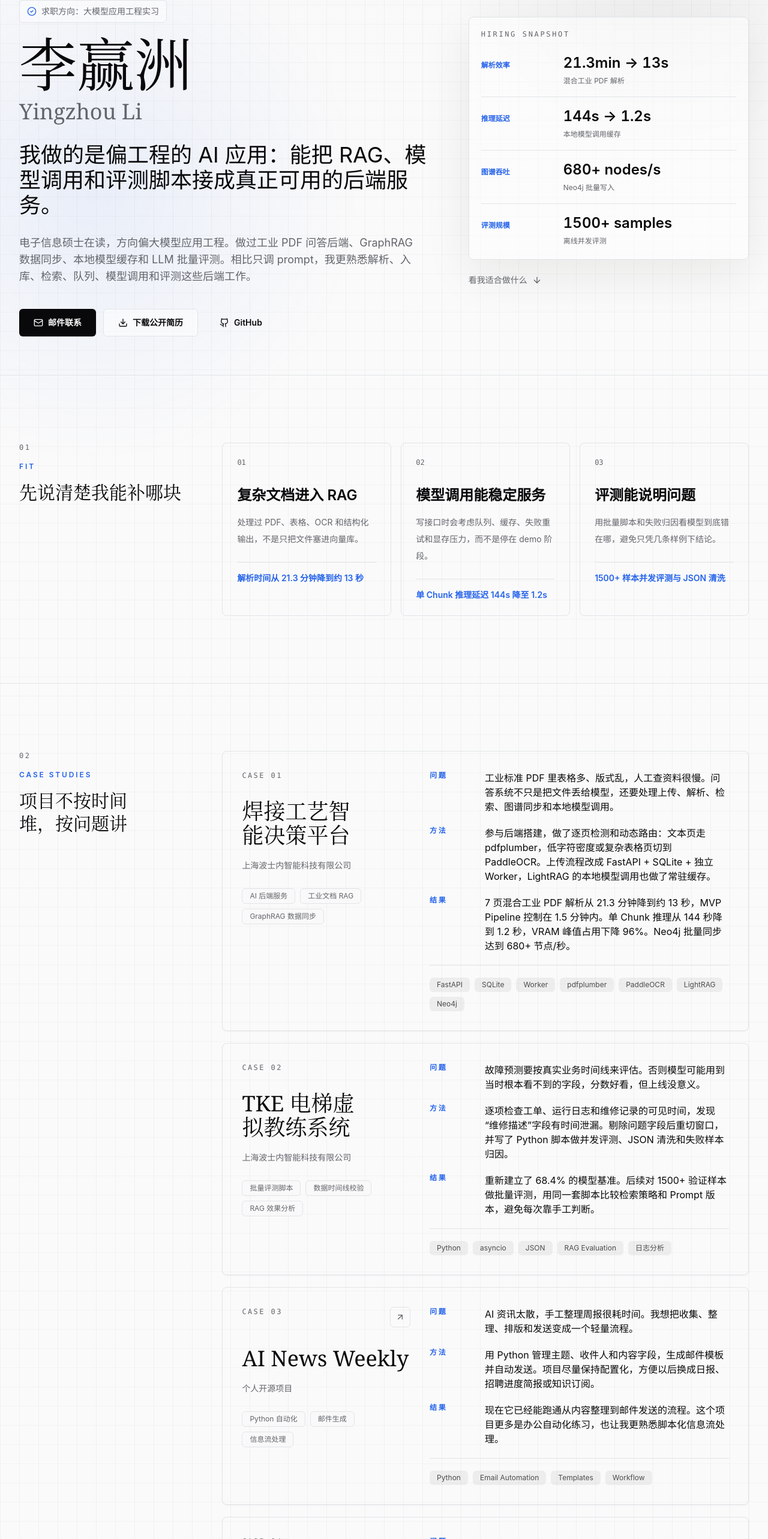
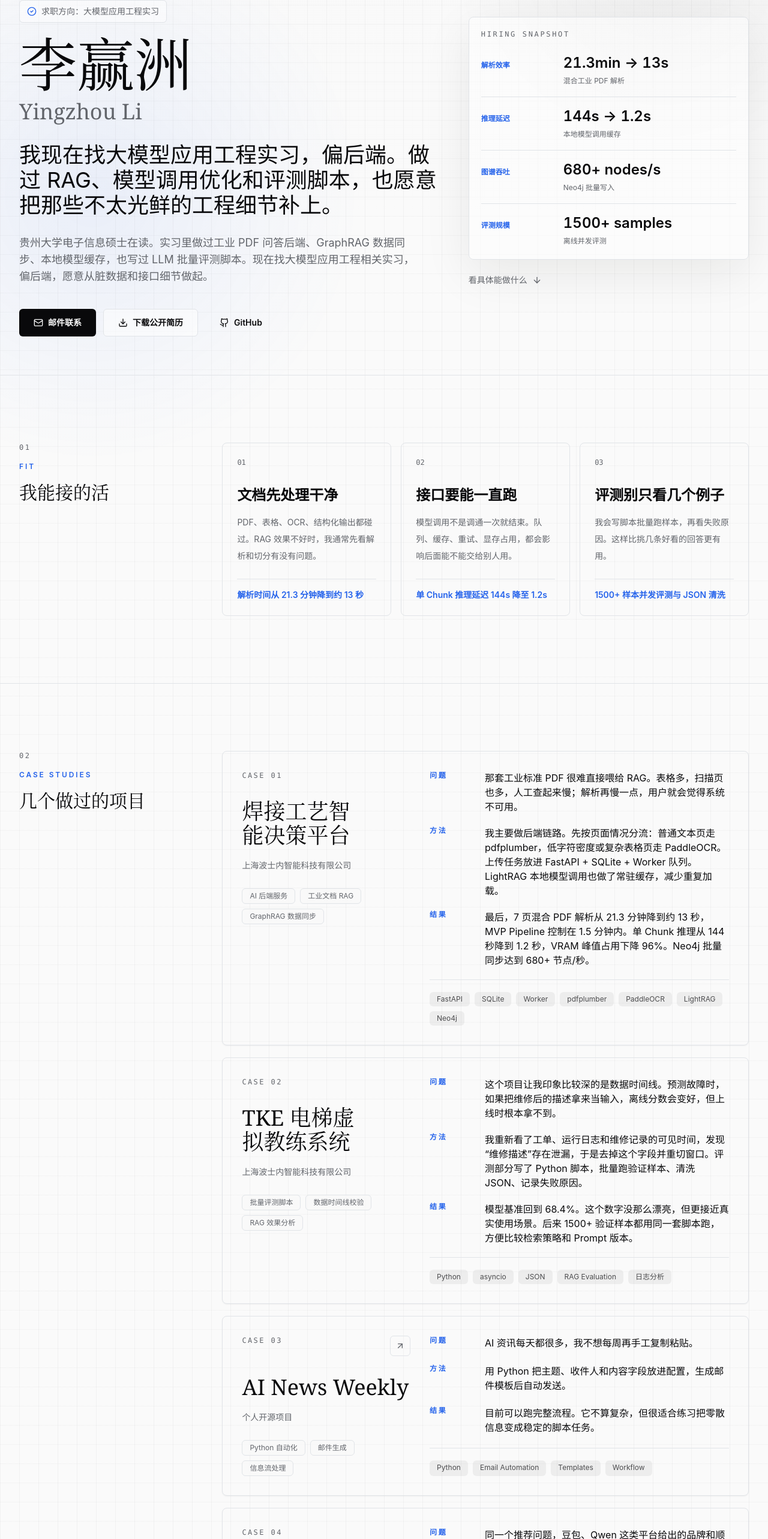
Before and after one commit to 20082123/my-flow-resume, a Next.js app: page / in a window 1280 px wide. Shown: the part 184-2750 px from the top of the page at 60% size. Built offline with nearby package versions, Linux system fonts and the light colour scheme.

Commit message:
Make resume copy more human

```diff
--- a/src/app/layout.tsx
+++ b/src/app/layout.tsx
@@ -5,7 +5,7 @@ import "./globals.css";
 const siteUrl = "https://www.my-flow.top";
 const title = "李赢洲 | 大模型应用工程实习";
 const description =
-  "李赢洲的中文求职简历网站，聚焦 RAG、GraphRAG、FastAPI、LLM 评测与 AI 应用工程。";
+  "李赢洲的中文求职网站，记录 RAG 后端、GraphRAG、FastAPI 和 LLM 评测相关项目。";
 
 export const metadata: Metadata = {
   metadataBase: new URL(siteUrl),
--- a/src/app/page.tsx
+++ b/src/app/page.tsx
@@ -25,21 +25,21 @@ const navItems = [
 
 const capabilityTracks = [
   {
-    title: "复杂文档进入 RAG",
+    title: "文档先处理干净",
     summary:
-      "处理过 PDF、表格、OCR 和结构化输出，不是只把文件塞进向量库。",
+      "PDF、表格、OCR、结构化输出都碰过。RAG 效果不好时，我通常先看解析和切分有没有问题。",
     proof: "解析时间从 21.3 分钟降到约 13 秒",
   },
   {
-    title: "模型调用能稳定服务",
+    title: "接口要能一直跑",
     summary:
-      "写接口时会考虑队列、缓存、失败重试和显存压力，而不是停在 demo 阶段。",
+      "模型调用不是调通一次就结束。队列、缓存、重试、显存占用，都会影响后面能不能交给别人用。",
     proof: "单 Chunk 推理延迟 144s 降至 1.2s",
   },
   {
-    title: "评测能说明问题",
+    title: "评测别只看几个例子",
     summary:
-      "用批量脚本和失败归因看模型到底错在哪，避免只凭几条样例下结论。",
+      "我会写脚本批量跑样本，再看失败原因。这样比挑几条好看的回答更有用。",
     proof: "1500+ 样本并发评测与 JSON 清洗",
   },
 ];
@@ -156,7 +156,7 @@ export default function Home() {
             </span>
           </h1>
           <p className="mt-8 max-w-3xl text-2xl leading-10 text-ink sm:text-4xl sm:leading-[1.16]">
-            我做的是偏工程的 AI 应用：能把 RAG、模型调用和评测脚本接成真正可用的后端服务。
+            我现在找大模型应用工程实习，偏后端。做过 RAG、模型调用优化和评测脚本，也愿意把那些不太光鲜的工程细节补上。
           </p>
           <p className="mt-7 max-w-2xl text-base leading-8 text-muted sm:text-lg">
             {profile.summary}
@@ -219,7 +219,7 @@ export default function Home() {
             href="#fit"
             className="mt-6 inline-flex items-center gap-2 text-sm font-medium text-muted transition hover:text-ink"
           >
-            看我适合做什么
+            看具体能做什么
             <ArrowDown className="size-4" aria-hidden="true" />
           </a>
         </aside>
@@ -229,7 +229,7 @@ export default function Home() {
         id="fit"
         step="01"
         eyebrow="Fit"
-        title="先说清楚我能补哪块"
+        title="我能接的活"
       >
         <div className="grid gap-4 md:grid-cols-3">
           {capabilityTracks.map((track, index) => (
@@ -258,7 +258,7 @@ export default function Home() {
         id="projects"
         step="02"
         eyebrow="Case Studies"
-        title="项目不按时间堆，按问题讲"
+        title="几个做过的项目"
       >
         <div className="grid gap-5">
           {projects.map((project, index) => (
@@ -338,7 +338,7 @@ export default function Home() {
         id="evidence"
         step="03"
         eyebrow="Evidence"
-        title="技能放回具体场景里看"
+        title="技能，按项目里实际用过的看"
       >
         <div className="grid gap-10 lg:grid-cols-[1fr_0.9fr]">
           <div className="grid gap-4">
@@ -398,7 +398,7 @@ export default function Home() {
         id="education"
         step="04"
         eyebrow="Education"
-        title="教育背景简单放这里"
+        title="教育背景"
       >
         <div className="grid gap-4 md:grid-cols-2">
           {education.map((item) => (
@@ -431,10 +431,10 @@ export default function Home() {
         <div className="mx-auto grid max-w-7xl gap-10 lg:grid-cols-[1fr_0.8fr]">
           <SectionIntro
             eyebrow="Contact"
-            title="如果团队正在做 RAG 后端、LLM 评测或 AI 应用工具，可以聊聊。"
+            title="如果你们缺一个能处理 RAG 后端、模型调用或评测脚本的实习生，可以发邮件给我。"
           >
             <p>
-              页面正文不放手机号和微信。需要完整联系方式的话，可以发邮件，或下载公开版 PDF 简历。
+              我没有把手机号和微信放在页面上。需要的话邮件里沟通，PDF 里也有公开版信息。
             </p>
           </SectionIntro>
           <div className="flex flex-col justify-end gap-3">
--- a/src/data/profile.ts
+++ b/src/data/profile.ts
@@ -19,9 +19,9 @@ export const profile = {
   githubLabel: "github.com/20082123",
   resumePath: "/li-yingzhou-resume-public.pdf",
   headline:
-    "做过 RAG 后端、模型调用优化和批量评测，更关心系统最后能不能稳定跑起来。",
+    "我主要做 RAG 和大模型应用后端。最近一段时间都在处理文档解析、模型调用和评测脚本这些工程细节。",
   summary:
-    "电子信息硕士在读，方向偏大模型应用工程。做过工业 PDF 问答后端、GraphRAG 数据同步、本地模型缓存和 LLM 批量评测。相比只调 prompt，我更熟悉解析、入库、检索、队列、模型调用和评测这些后端工作。",
+    "贵州大学电子信息硕士在读。实习里做过工业 PDF 问答后端、GraphRAG 数据同步、本地模型缓存，也写过 LLM 批量评测脚本。现在找大模型应用工程相关实习，偏后端，愿意从脏数据和接口细节做起。",
 };
 
 export const proofPoints = [
@@ -111,11 +111,11 @@ export const projects = [
     org: "上海波士内智能科技有限公司",
     tags: ["AI 后端服务", "工业文档 RAG", "GraphRAG 数据同步"],
     problem:
-      "工业标准 PDF 里表格多、版式乱，人工查资料很慢。问答系统不只是把文件丢给模型，还要处理上传、解析、检索、图谱同步和本地模型调用。",
+      "那套工业标准 PDF 很难直接喂给 RAG。表格多，扫描页也多，人工查起来慢；解析再慢一点，用户就会觉得系统不可用。",
     method:
-      "参与后端搭建，做了逐页检测和动态路由：文本页走 pdfplumber，低字符密度或复杂表格页切到 PaddleOCR。上传流程改成 FastAPI + SQLite + 独立 Worker，LightRAG 的本地模型调用也做了常驻缓存。",
+      "我主要做后端链路。先按页面情况分流：普通文本页走 pdfplumber，低字符密度或复杂表格页走 PaddleOCR。上传任务放进 FastAPI + SQLite + Worker 队列。LightRAG 本地模型调用也做了常驻缓存，减少重复加载。",
     result:
-      "7 页混合工业 PDF 解析从 21.3 分钟降到约 13 秒，MVP Pipeline 控制在 1.5 分钟内。单 Chunk 推理从 144 秒降到 1.2 秒，VRAM 峰值占用下降 96%。Neo4j 批量同步达到 680+ 节点/秒。",
+      "最后，7 页混合 PDF 解析从 21.3 分钟降到约 13 秒，MVP Pipeline 控制在 1.5 分钟内。单 Chunk 推理从 144 秒降到 1.2 秒，VRAM 峰值占用下降 96%。Neo4j 批量同步达到 680+ 节点/秒。",
     stack: ["FastAPI", "SQLite", "Worker", "pdfplumber", "PaddleOCR", "LightRAG", "Neo4j"],
   },
   {
@@ -123,11 +123,11 @@ export const projects = [
     org: "上海波士内智能科技有限公司",
     tags: ["批量评测脚本", "数据时间线校验", "RAG 效果分析"],
     problem:
-      "故障预测要按真实业务时间线来评估。否则模型可能用到当时根本看不到的字段，分数好看，但上线没意义。",
+      "这个项目让我印象比较深的是数据时间线。预测故障时，如果把维修后的描述拿来当输入，离线分数会变好，但上线时根本拿不到。",
     method:
-      "逐项检查工单、运行日志和维修记录的可见时间，发现“维修描述”字段有时间泄漏。剔除问题字段后重切窗口，并写了 Python 脚本做并发评测、JSON 清洗和失败样本归因。",
+      "我重新看了工单、运行日志和维修记录的可见时间，发现“维修描述”存在泄漏，于是去掉这个字段并重切窗口。评测部分写了 Python 脚本，批量跑验证样本、清洗 JSON、记录失败原因。",
     result:
-      "重新建立了 68.4% 的模型基准。后续对 1500+ 验证样本做批量评测，用同一套脚本比较检索策略和 Prompt 版本，避免每次靠手工判断。",
+      "模型基准回到 68.4%。这个数字没那么漂亮，但更接近真实使用场景。后来 1500+ 验证样本都用同一套脚本跑，方便比较检索策略和 Prompt 版本。",
     stack: ["Python", "asyncio", "JSON", "RAG Evaluation", "日志分析"],
   },
   {
@@ -135,11 +135,11 @@ export const projects = [
     org: "个人开源项目",
     tags: ["Python 自动化", "邮件生成", "信息流处理"],
     problem:
-      "AI 资讯太散，手工整理周报很耗时间。我想把收集、整理、排版和发送变成一个轻量流程。",
+      "AI 资讯每天都很多，我不想每周再手工复制粘贴。",
     method:
-      "用 Python 管理主题、收件人和内容字段，生成邮件模板并自动发送。项目尽量保持配置化，方便以后换成日报、招聘进度简报或知识订阅。",
+      "用 Python 把主题、收件人和内容字段放进配置，生成邮件模板后自动发送。",
     result:
-      "现在它已经能跑通从内容整理到邮件发送的流程。这个项目更多是办公自动化练习，也让我更熟悉脚本化信息流处理。",
+      "目前可以跑完整流程。它不算复杂，但很适合练习把零散信息变成稳定的脚本任务。",
     stack: ["Python", "Email Automation", "Templates", "Workflow"],
     href: "https://github.com/20082123/ai-news-weekly",
   },
@@ -148,11 +148,11 @@ export const projects = [
     org: "个人实践",
     tags: ["Playwright", "asyncio", "LLM 结构化分析"],
     problem:
-      "同一个推荐问题，不同 AI 平台给出的品牌、排序和理由差异很大，单看聊天记录很难比较。",
+      "同一个推荐问题，豆包、Qwen 这类平台给出的品牌和顺序经常不一样。只看聊天截图，很难说谁更稳定。",
     method:
       "用 Playwright + asyncio 采集豆包、Qwen 等平台的回答，再用 LLM 把自然语言结果抽成品牌、车型、预算和推荐理由等字段。",
     result:
-      "可以统计品牌出现频次、推荐顺序和回答稳定性。这个方向后面还能继续做成更完整的 GEO / AI 搜索评测作品。",
+      "先做到了频次和排序统计。后面如果继续做，会把它扩展成个人作品集里的 AI 搜索评测工具。",
     stack: ["Playwright", "asyncio", "LLM Extraction", "Analytics"],
   },
 ];
@@ -160,22 +160,22 @@ export const projects = [
 export const highlights = [
   {
     icon: Bot,
-    title: "能把 AI 应用接完整",
-    text: "不只调用模型，也会处理文档入口、队列、检索、图谱同步、评测和部署中的具体问题。",
+    title: "愿意把细节补齐",
+    text: "RAG 项目里，解析、队列、缓存、失败样本这些小地方经常决定体验。我比较愿意钻这些地方。",
   },
   {
     icon: GitBranch,
-    title: "结果导向的工程优化",
-    text: "做优化时会先看瓶颈在哪里，再用延迟、显存、吞吐或评测口径说明改动是否真的有效。",
+    title: "优化先看瓶颈",
+    text: "做优化时会先看慢在哪里，再用延迟、显存、吞吐或评测结果说明改动有没有用。",
   },
   {
     icon: Trophy,
-    title: "科研与竞赛基础",
-    text: "电子信息硕士在读，有数学建模、强化学习和随机配置网络相关学习背景。",
+    title: "有一点科研训练",
+    text: "电子信息硕士在读，接触过数学建模、强化学习和随机配置网络。",
   },
   {
     icon: Mail,
-    title: "面向实习协作",
-    text: "更适合偏后端和 AI 应用工程的实习，尤其是 RAG 系统、LLM 工具、数据评测和自动化脚本。",
+    title: "适合的实习方向",
+    text: "偏后端的大模型应用工程，尤其是 RAG 系统、LLM 工具、评测脚本和数据处理。",
   },
 ];
```
